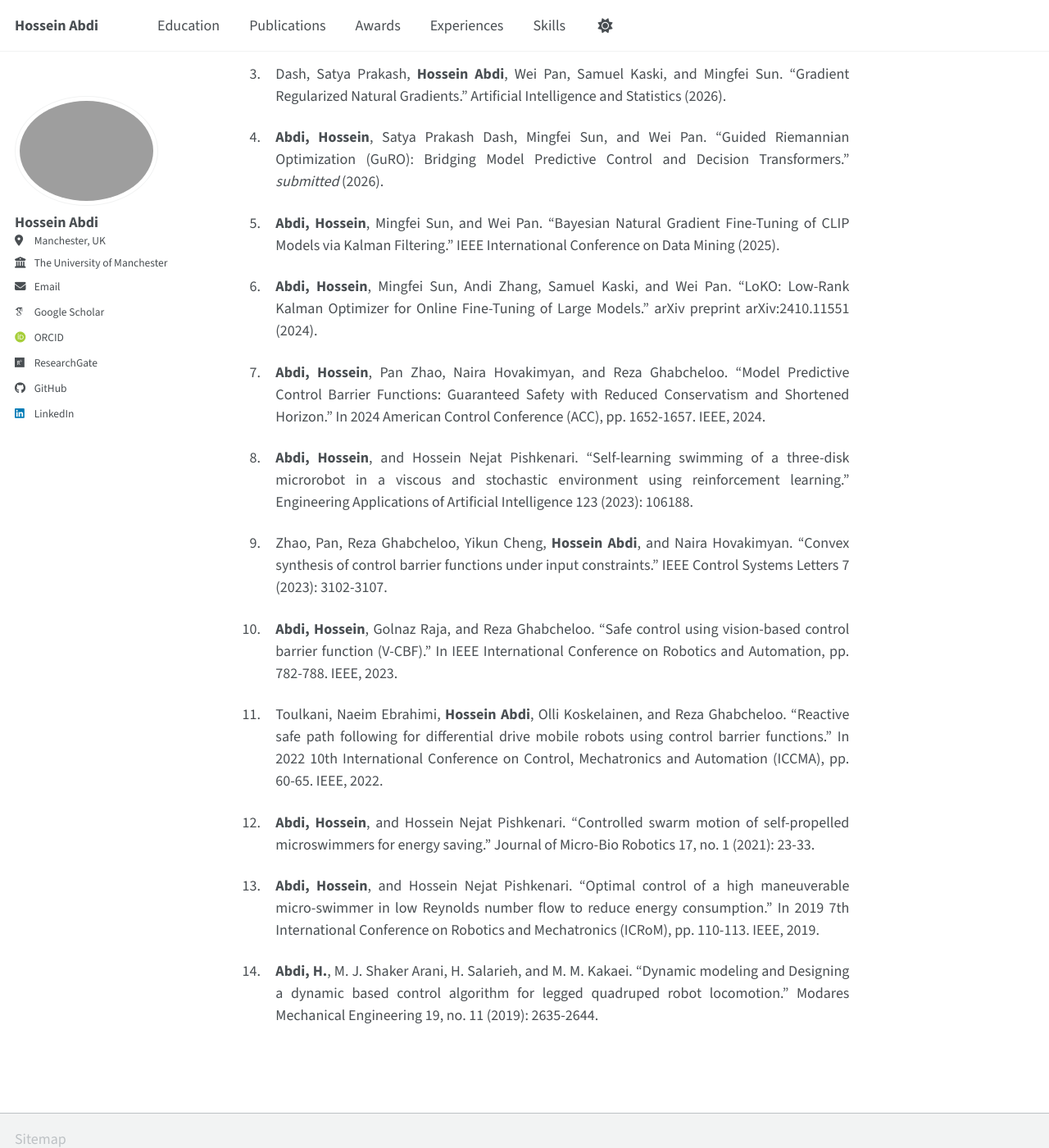
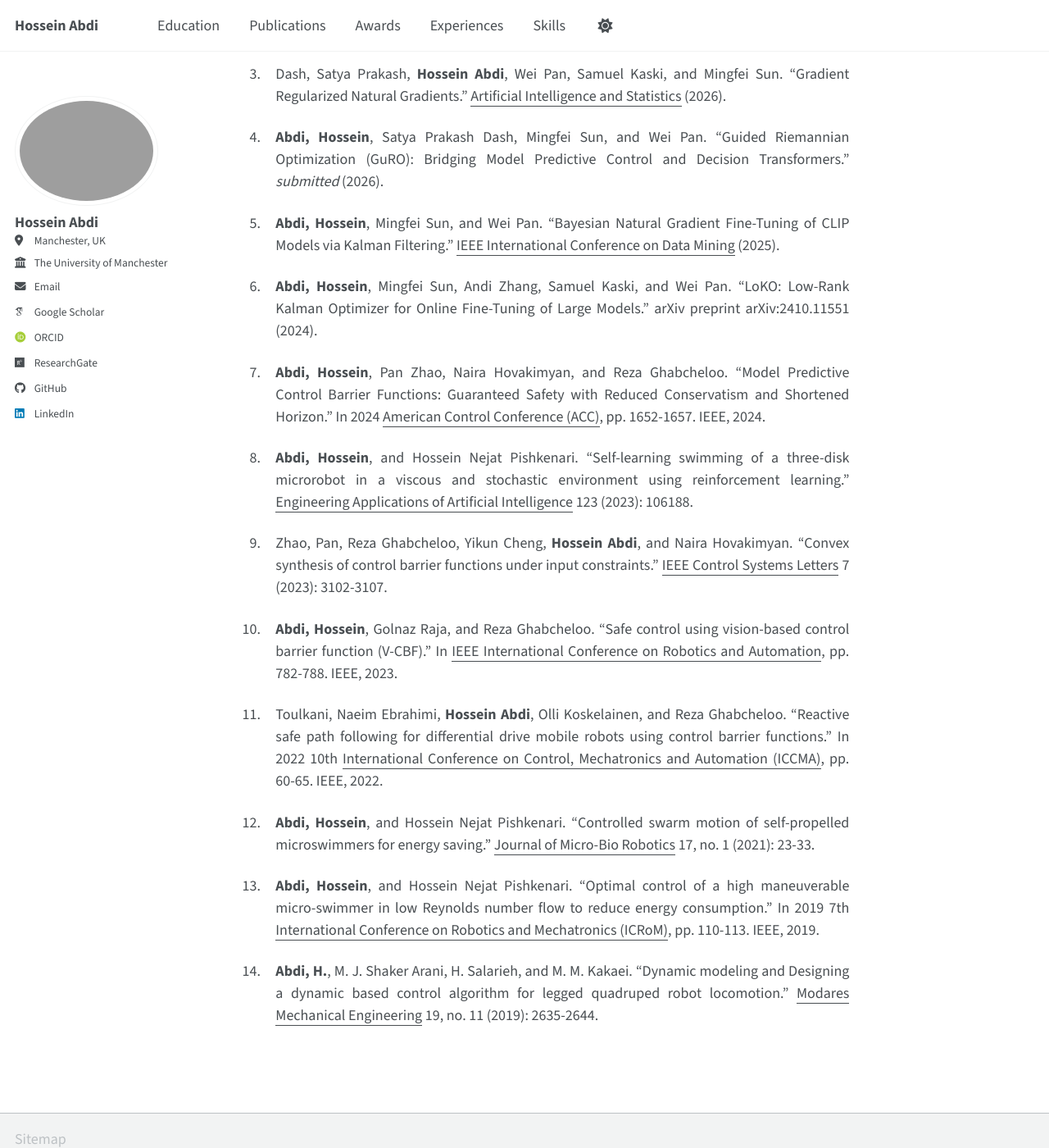
Before and after one commit to Hossein-Abdi/Hossein-Abdi.github.io, a Jekyll site: the page built from _pages/publications.md, in a window 1280 px wide and 1400 px high, scrolled down 264 px. Shown: the whole window at 82% size. Built offline with Jekyll 4.4.1, drawn with Linux system fonts in a browser that asks for light colours; some web fonts are replaced; a script bundle is joined from its source files by our own code; library files that are not in the unit come from our copies; some of the changed text lies outside the part shown.

```diff
--- a/_pages/publications.md
+++ b/_pages/publications.md
@@ -6,30 +6,30 @@ redirect_from:
   - /publications.html
 ---
 
-1. **Abdi, Hossein**, Parsa Ghezelbash, Angelo Cangelosi, and Mingfei Sun. "KPG: Kalman Policy Gradient." *submitted* to <u>Journal of Machine Learning Research (2026)</u>.
+1. **Abdi, Hossein**, Parsa Ghezelbash, Angelo Cangelosi, and Mingfei Sun. "KPG: Kalman Policy Gradient." *submitted* to <u>Journal of Machine Learning Research</u> (2026).
 
-2. **Abdi, Hossein**, Parsa Ghezelbash, Angelo Cangelosi, and Mingfei Sun. "Kalman-Based Policy Optimization Algorithms: Theory, Convergence, and Empirical Comparisons." *submitted* to AAAI (2026).
+2. **Abdi, Hossein**, Parsa Ghezelbash, Angelo Cangelosi, and Mingfei Sun. "Kalman-Based Policy Optimization Algorithms: Theory, Convergence, and Empirical Comparisons." *submitted* to <u>AAAI (2026)</u>.
 
-3. Dash, Satya Prakash, **Hossein Abdi**, Wei Pan, Samuel Kaski, and Mingfei Sun. "Gradient Regularized Natural Gradients." Artificial Intelligence and Statistics (2026).
+3. Dash, Satya Prakash, **Hossein Abdi**, Wei Pan, Samuel Kaski, and Mingfei Sun. "Gradient Regularized Natural Gradients." <u>Artificial Intelligence and Statistics</u> (2026).
 
 4. **Abdi, Hossein**, Satya Prakash Dash, Mingfei Sun, and Wei Pan. "Guided Riemannian Optimization (GuRO): Bridging Model Predictive Control and Decision Transformers." *submitted* (2026).
 
-5. **Abdi, Hossein**, Mingfei Sun, and Wei Pan. "Bayesian Natural Gradient Fine-Tuning of CLIP Models via Kalman Filtering." IEEE International Conference on Data Mining (2025).
+5. **Abdi, Hossein**, Mingfei Sun, and Wei Pan. "Bayesian Natural Gradient Fine-Tuning of CLIP Models via Kalman Filtering." <u>IEEE International Conference on Data Mining</u> (2025).
 
 6. **Abdi, Hossein**, Mingfei Sun, Andi Zhang, Samuel Kaski, and Wei Pan. "LoKO: Low-Rank Kalman Optimizer for Online Fine-Tuning of Large Models." arXiv preprint arXiv:2410.11551 (2024).
 
-7. **Abdi, Hossein**, Pan Zhao, Naira Hovakimyan, and Reza Ghabcheloo. "Model Predictive Control Barrier Functions: Guaranteed Safety with Reduced Conservatism and Shortened Horizon." In 2024 American Control Conference (ACC), pp. 1652-1657. IEEE, 2024.
+7. **Abdi, Hossein**, Pan Zhao, Naira Hovakimyan, and Reza Ghabcheloo. "Model Predictive Control Barrier Functions: Guaranteed Safety with Reduced Conservatism and Shortened Horizon." In 2024 <u>American Control Conference (ACC)</u>, pp. 1652-1657. IEEE, 2024.
 
-8. **Abdi, Hossein**, and Hossein Nejat Pishkenari. "Self-learning swimming of a three-disk microrobot in a viscous and stochastic environment using reinforcement learning." Engineering Applications of Artificial Intelligence 123 (2023): 106188.
+8. **Abdi, Hossein**, and Hossein Nejat Pishkenari. "Self-learning swimming of a three-disk microrobot in a viscous and stochastic environment using reinforcement learning." <u>Engineering Applications of Artificial Intelligence</u> 123 (2023): 106188.
 
-9. Zhao, Pan, Reza Ghabcheloo, Yikun Cheng, **Hossein Abdi**, and Naira Hovakimyan. "Convex synthesis of control barrier functions under input constraints." IEEE Control Systems Letters 7 (2023): 3102-3107.
+9. Zhao, Pan, Reza Ghabcheloo, Yikun Cheng, **Hossein Abdi**, and Naira Hovakimyan. "Convex synthesis of control barrier functions under input constraints." <u>IEEE Control Systems Letters</u> 7 (2023): 3102-3107.
 
-10. **Abdi, Hossein**, Golnaz Raja, and Reza Ghabcheloo. "Safe control using vision-based control barrier function (V-CBF)." In IEEE International Conference on Robotics and Automation, pp. 782-788. IEEE, 2023.
+10. **Abdi, Hossein**, Golnaz Raja, and Reza Ghabcheloo. "Safe control using vision-based control barrier function (V-CBF)." In <u>IEEE International Conference on Robotics and Automation</u>, pp. 782-788. IEEE, 2023.
 
-11. Toulkani, Naeim Ebrahimi, **Hossein Abdi**, Olli Koskelainen, and Reza Ghabcheloo. "Reactive safe path following for differential drive mobile robots using control barrier functions." In 2022 10th International Conference on Control, Mechatronics and Automation (ICCMA), pp. 60-65. IEEE, 2022.
+11. Toulkani, Naeim Ebrahimi, **Hossein Abdi**, Olli Koskelainen, and Reza Ghabcheloo. "Reactive safe path following for differential drive mobile robots using control barrier functions." In 2022 10th <u>International Conference on Control, Mechatronics and Automation (ICCMA)</u>, pp. 60-65. IEEE, 2022.
 
-12. **Abdi, Hossein**, and Hossein Nejat Pishkenari. "Controlled swarm motion of self-propelled microswimmers for energy saving." Journal of Micro-Bio Robotics 17, no. 1 (2021): 23-33.
+12. **Abdi, Hossein**, and Hossein Nejat Pishkenari. "Controlled swarm motion of self-propelled microswimmers for energy saving." <u>Journal of Micro-Bio Robotics</u> 17, no. 1 (2021): 23-33.
 
-13. **Abdi, Hossein**, and Hossein Nejat Pishkenari. "Optimal control of a high maneuverable micro-swimmer in low Reynolds number flow to reduce energy consumption." In 2019 7th International Conference on Robotics and Mechatronics (ICRoM), pp. 110-113. IEEE, 2019.
+13. **Abdi, Hossein**, and Hossein Nejat Pishkenari. "Optimal control of a high maneuverable micro-swimmer in low Reynolds number flow to reduce energy consumption." In 2019 7th <u>International Conference on Robotics and Mechatronics (ICRoM)</u>, pp. 110-113. IEEE, 2019.
 
-14. **Abdi, H.**, M. J. Shaker Arani, H. Salarieh, and M. M. Kakaei. "Dynamic modeling and Designing a dynamic based control algorithm for legged quadruped robot locomotion." Modares Mechanical Engineering 19, no. 11 (2019): 2635-2644.
+14. **Abdi, H.**, M. J. Shaker Arani, H. Salarieh, and M. M. Kakaei. "Dynamic modeling and Designing a dynamic based control algorithm for legged quadruped robot locomotion." <u>Modares Mechanical Engineering</u> 19, no. 11 (2019): 2635-2644.
```
Also changed, not shown: _pages/about.md (+1 -1 lines), _pages/academic-experience.md (+8 -6 lines), _pages/education.md (+3 -3 lines), _pages/honors-and-awards.md (+4 -4 lines).
